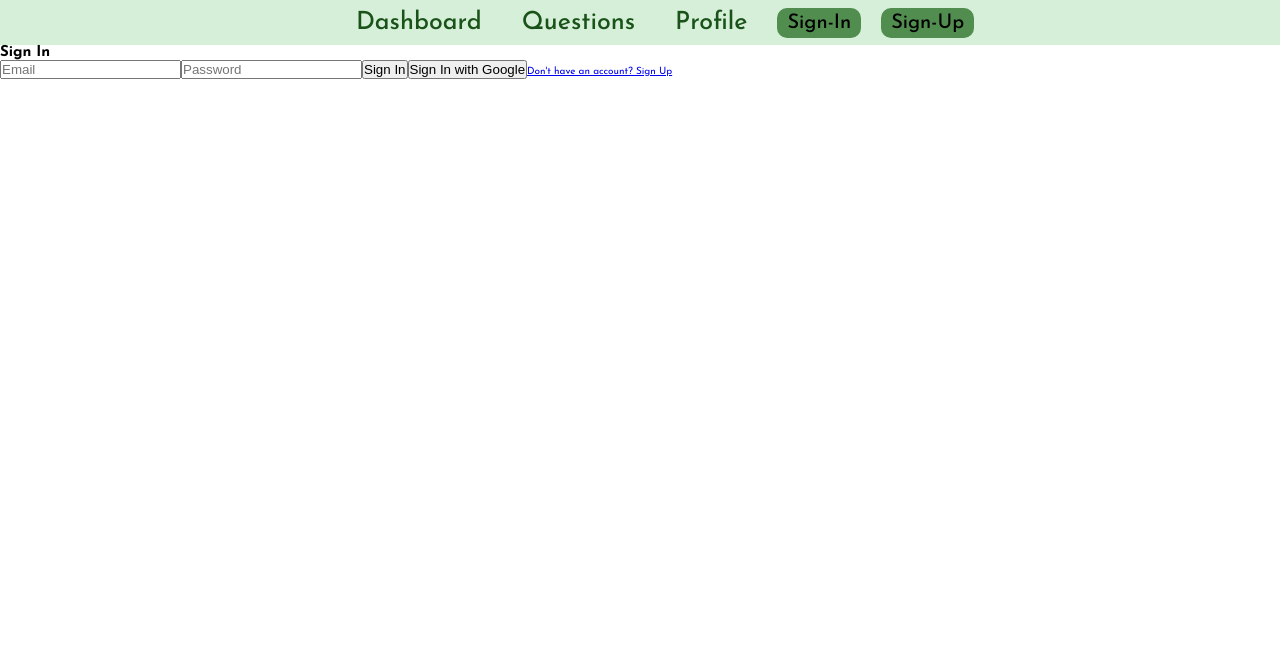
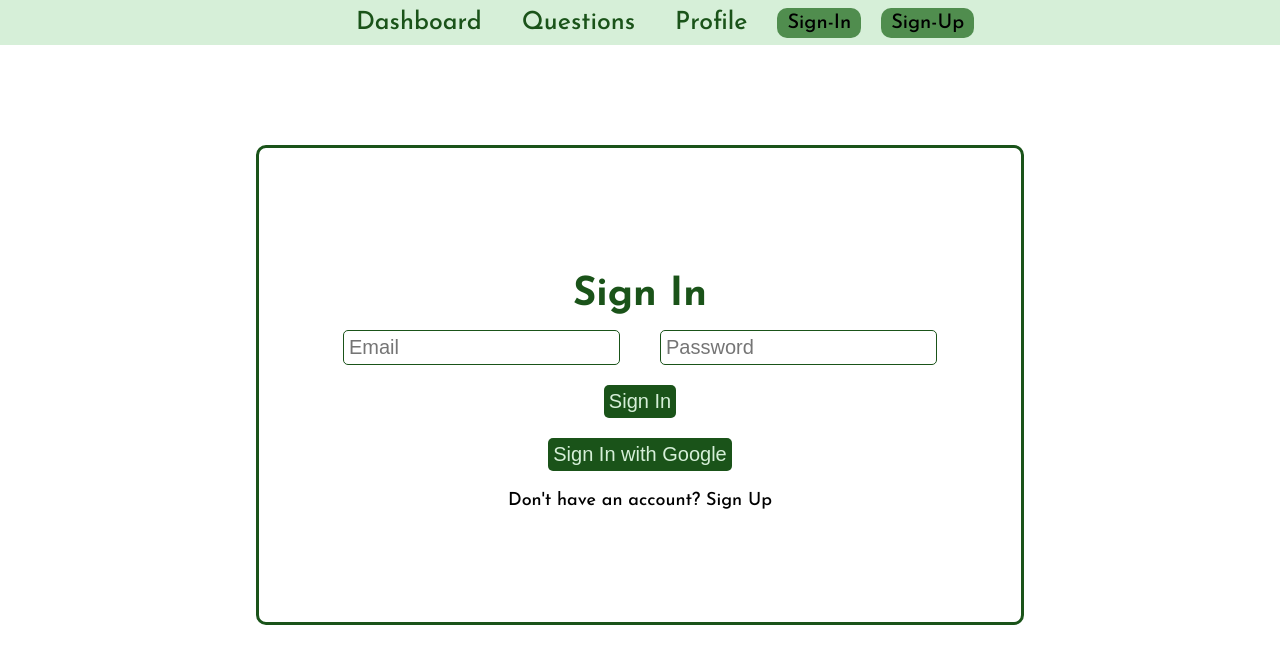
Before and after one commit to WeBstwr/Quiz-Application, a React (Vite) app in the folder client/: page /signIn in a window 1280 px wide. Shown: the top 664 px of the page. Built offline with nearby package versions, Linux system fonts and the light colour scheme; no server answers.

Commit message:
style sign-up and sign-in page
I have done some styling to the sig-up and sign-in page.

```diff
--- a/client/src/App.jsx
+++ b/client/src/App.jsx
@@ -1,6 +1,6 @@
 import React from "react";
 import "./assets/globals.css";
-// import { AuthProvider } from "./context/authContext/authContext";
+import { AuthProvider } from "./context/AuthContext/AuthContext";
 import Header from "./components/Header/Header";
 import SignUp from "./components/Authentication/SignUp/SignUp";
 import SignIn from "./components/Authentication/SignIn/SignIn";
--- a/client/src/components/Authentication/SignIn/SignIn.jsx
+++ b/client/src/components/Authentication/SignIn/SignIn.jsx
@@ -1,3 +1,4 @@
+import "./signIn.css";
 import React, { useState } from "react";
 import { Navigate } from "react-router-dom";
 import {
@@ -39,9 +40,11 @@ const SignIn = () => {
   return (
     <>
       {userLoggedIn && <Navigate to="/Profile" replace />}
+      <div className="form-section">
         <form onSubmit={onSubmit}>
           <h2>Sign In</h2>
           {error && <p>{error}</p>}
+          <div className="email-and-password">
             <input
               type="email"
               placeholder="Email"
@@ -56,14 +59,24 @@ const SignIn = () => {
               onChange={(e) => setPassword(e.target.value)}
               required
             />
+          </div>
+          <div className="sign-in-buttons">
             <button type="submit" disabled={isSigningIn}>
               {isSigningIn ? "Signing In..." : "Sign In"}
             </button>
-        <button type="button" onClick={onGoogleSignIn} disabled={isSigningIn}>
+            <button
+              type="button"
+              onClick={onGoogleSignIn}
+              disabled={isSigningIn}
+            >
               {isSigningIn ? "Signing In..." : "Sign In with Google"}
             </button>
+          </div>
+          <div className="form-link">
             <Link to="/SignUp">Don't have an account? Sign Up</Link>
+          </div>
         </form>
+      </div>
     </>
   );
 };
--- /dev/null
+++ b/client/src/components/Authentication/SignIn/signIn.css
@@ -0,0 +1,62 @@
+.form-section {
+  width: 60%;
+  height: 60vh;
+  margin: 0 auto;
+  display: flex;
+  flex-direction: column;
+  justify-content: center;
+  align-items: center;
+  margin-top: 10rem;
+  border: 3px solid var(--first-color);
+  border-radius: 10px;
+  padding: 2rem;
+}
+
+.form-section h2 {
+  text-align: center;
+  font-size: 4rem;
+  padding: 1.5rem;
+  color: var(--first-color);
+}
+
+.email-and-password {
+  display: flex;
+  gap: 4rem;
+  flex-wrap: wrap;
+}
+
+.email-and-password input {
+  font-size: 2rem;
+  padding: 5px;
+  border-radius: 5px;
+  border: 1px solid var(--first-color);
+}
+
+.sign-in-buttons {
+  display: flex;
+  flex-direction: column;
+  justify-content: center;
+  align-items: center;
+  padding: 2rem;
+  gap: 2rem;
+}
+
+.sign-in-buttons button {
+  font-size: 2rem;
+  padding: 0.5rem;
+  border-radius: 5px;
+  border: none;
+  background-color: var(--first-color);
+  color: var(--fourth-color);
+  cursor: pointer;
+}
+
+.form-link a {
+  text-decoration: none;
+  font-size: 1.8rem;
+  font-weight: 500;
+  display: flex;
+  justify-content: center;
+  align-items: center;
+  color: black;
+}
--- a/client/src/components/Authentication/SignUp/SignUp.jsx
+++ b/client/src/components/Authentication/SignUp/SignUp.jsx
@@ -1,6 +1,7 @@
 import React, { useState } from "react";
 import { useNavigate } from "react-router-dom";
 import { doCreateUserWithEmailAndPassword } from "../../../firebase/auth.js";
+import "./signUp.css";
 
 const SignUp = () => {
   const navigate = useNavigate();
@@ -28,9 +29,12 @@ const SignUp = () => {
   };
 
   return (
+    <>
+      <div className="sign-up-form">
         <form onSubmit={onSubmit}>
           <h2>Sign Up</h2>
           {error && <p>{error}</p>}
+          <div className="sign-up-email-password">
             <input
               type="email"
               placeholder="Email"
@@ -52,10 +56,15 @@ const SignUp = () => {
               onChange={(e) => setConfirmPassword(e.target.value)}
               required
             />
+          </div>
+          <div className="sign-up-submit-btn">
             <button type="submit" disabled={isRegistering}>
               {isRegistering ? "Registering..." : "Sign Up"}
             </button>
+          </div>
         </form>
+      </div>
+    </>
   );
 };
 
--- /dev/null
+++ b/client/src/components/Authentication/SignUp/signUp.css
@@ -0,0 +1,51 @@
+.sign-up-form {
+  border: 3px solid var(--first-color);
+  display: flex;
+  flex-direction: column;
+  width: 50%;
+  height: 70vh;
+  justify-content: center;
+  align-items: center;
+  margin: 0 auto;
+  margin-top: 9rem;
+  border-radius: 10px;
+}
+
+.sign-up-form h2 {
+  text-align: center;
+  font-size: 4rem;
+  padding: 1.5rem;
+  color: var(--first-color);
+}
+
+.sign-up-email-password {
+  display: flex;
+  flex-direction: column;
+  display: flex;
+  gap: 4rem;
+}
+
+.sign-up-email-password input {
+  font-size: 2rem;
+  width: 100%;
+  padding: 5px;
+  border-radius: 5px;
+  border: 1px solid var(--first-color);
+}
+
+.sign-up-submit-btn {
+  display: flex;
+  justify-content: center;
+  align-items: center;
+  padding: 4rem;
+}
+
+.sign-up-form button {
+  font-size: 2rem;
+  padding: 0.5rem;
+  border-radius: 5px;
+  border: none;
+  background-color: var(--first-color);
+  color: var(--fourth-color);
+  cursor: pointer;
+}
```
Also changed, not shown: client/src/pages/SignIn/SignIn.jsx (deleted), client/src/pages/SignIn/signIn.css (deleted), client/src/pages/SignUp/SignUp.jsx (deleted), client/src/pages/SignUp/signUp.css (deleted). Lines whose indentation alone changed are shown as unchanged.
